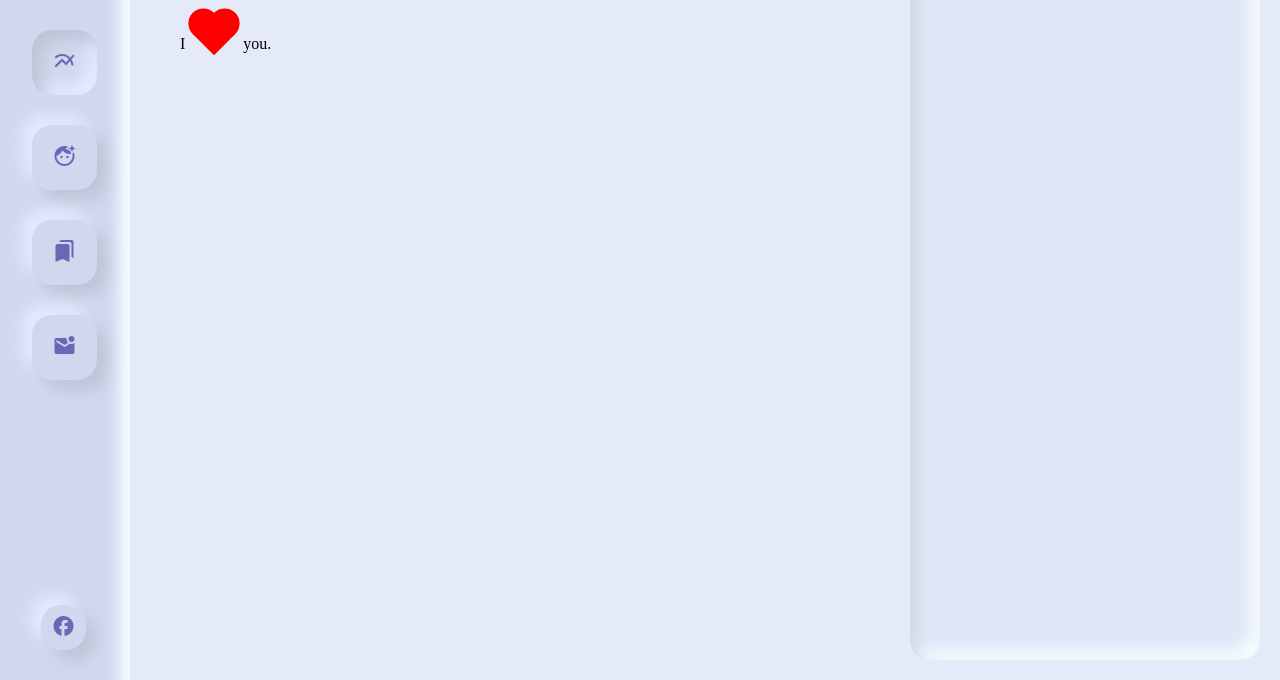
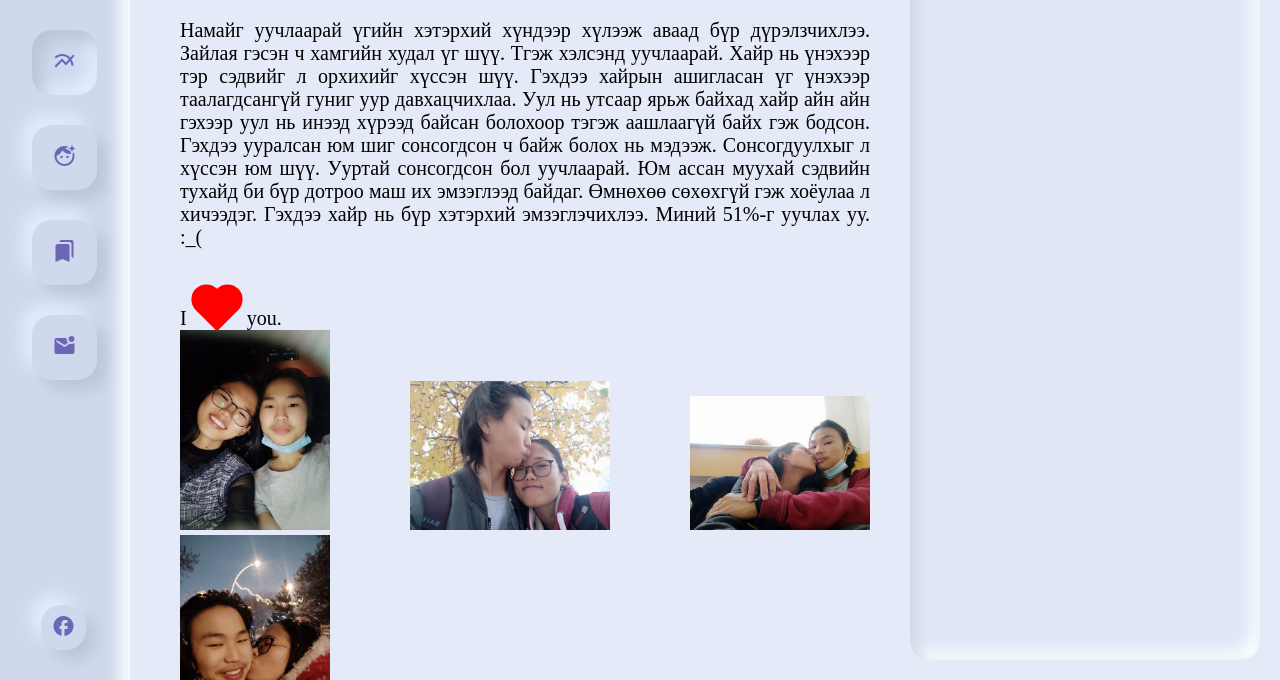
Before and after one commit to Owned-by-Luce/cv, a plain HTML site: page index.html in a window 1280 px wide. Shown: the part 120-800 px from the top of the page. Drawn offline with Linux system fonts and the light colour scheme.

Commit message:
im sorry

```diff
--- a/index.html
+++ b/index.html
@@ -22,13 +22,28 @@
                 <button class="neumo small" onclick="navigateToFaceBook()"><i class="material-icons">facebook</i>
                 </button>
             </div>
-
         </div>
     </div>
 
     <div class="content">
         <h1 class="h1-line-margin">Нүүр хуудас</h1>
-        I <span class="heart"></span> you.
+        <div class="index-content">Намайг уучлаарай үгийн хэтэрхий хүндээр хүлээж аваад бүр дүрэлзчихлээ.
+            Зайлая гэсэн ч хамгийн худал үг шүү. Тгэж хэлсэнд уучлаарай. Хайр нь үнэхээр тэр сэдвийг л орхихийг хүссэн
+            шүү. Гэхдээ хайрын ашигласан үг үнэхээр таалагдсангүй гуниг уур давхацчихлаа. Уул нь утсаар ярьж байхад хайр
+            айн айн гэхээр уул нь инээд хүрээд байсан болохоор тэгэж аашлаагүй байх гэж бодсон. Гэхдээ ууралсан юм шиг
+            сонсогдсон ч байж болох нь мэдээж. Сонсогдуулхыг л хүссэн юм шүү. Ууртай сонсогдсон бол уучлаарай. Юм ассан
+            муухай сэдвийн тухайд би бүр дотроо маш их эмзэглээд байдаг. Өмнөхөө сөхөхгүй гэж хоёулаа л хичээдэг. Гэхдээ
+            хайр нь бүр хэтэрхий эмзэглэчихлээ. Миний 51%-г уучлах уу. :_(
+            <br>
+
+            <br><br>
+            I <span class="heart"></span> you.
+            <br>
+            <img src="images/1.jpg" width="150">
+            <img src="images/2.jpg" width="200">
+            <img src="images/3.jpg" width="180">
+            <img src="images/4.jpg" width="150">
+        </div>
     </div>
 
     <div class="right-panel">
--- a/style.css
+++ b/style.css
@@ -15,6 +15,15 @@
     border-top-left-radius: 60px;
     padding-left: 50px;
     padding-top: 35px;
+}
+
+.index-content {
+    position: fixed;
+    left: 180px;
+    right: 410px;
+    height: 100%;
+    text-align: justify;
+    font-size: 20px;
 }
 
 .h1-line-margin {
```
Also changed, not shown: images/1.jpg (added), images/2.jpg (added), images/3.jpg (added), images/4.jpg (added).
